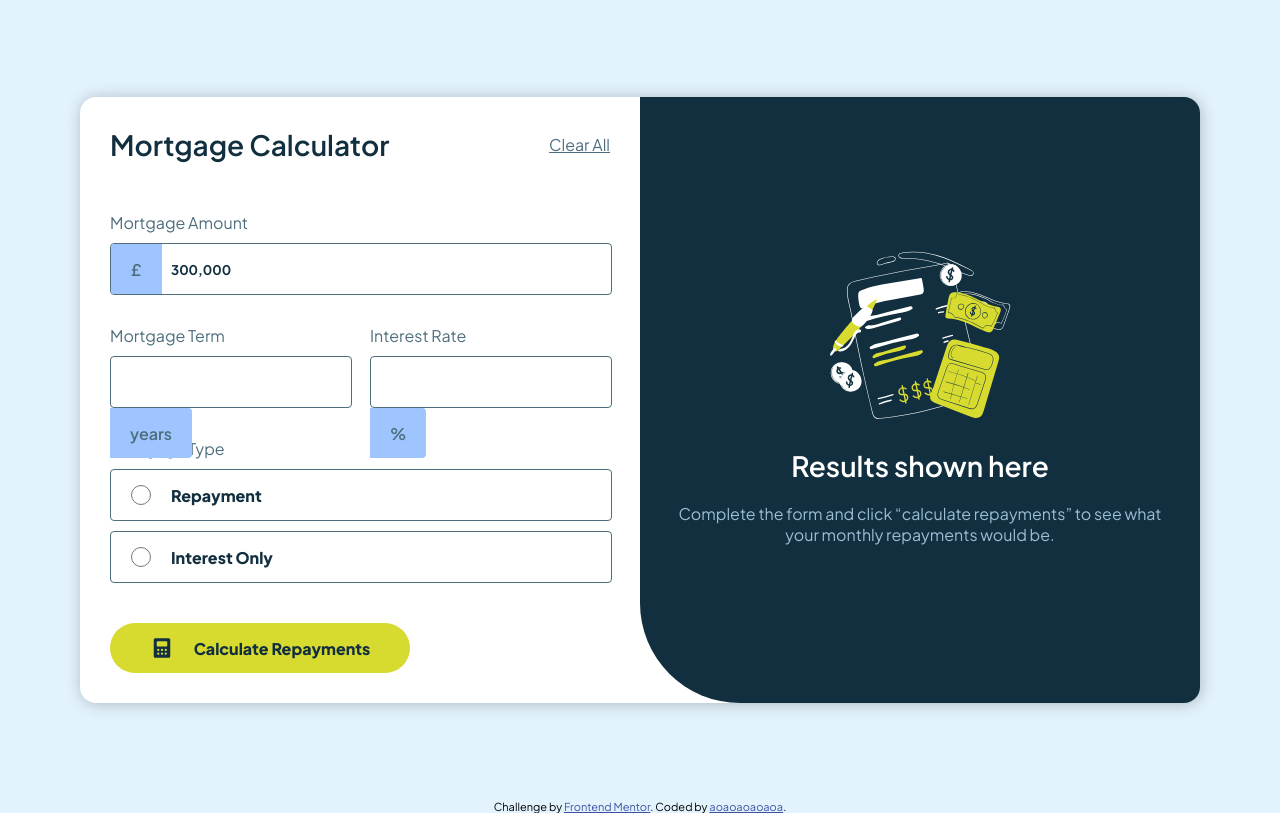
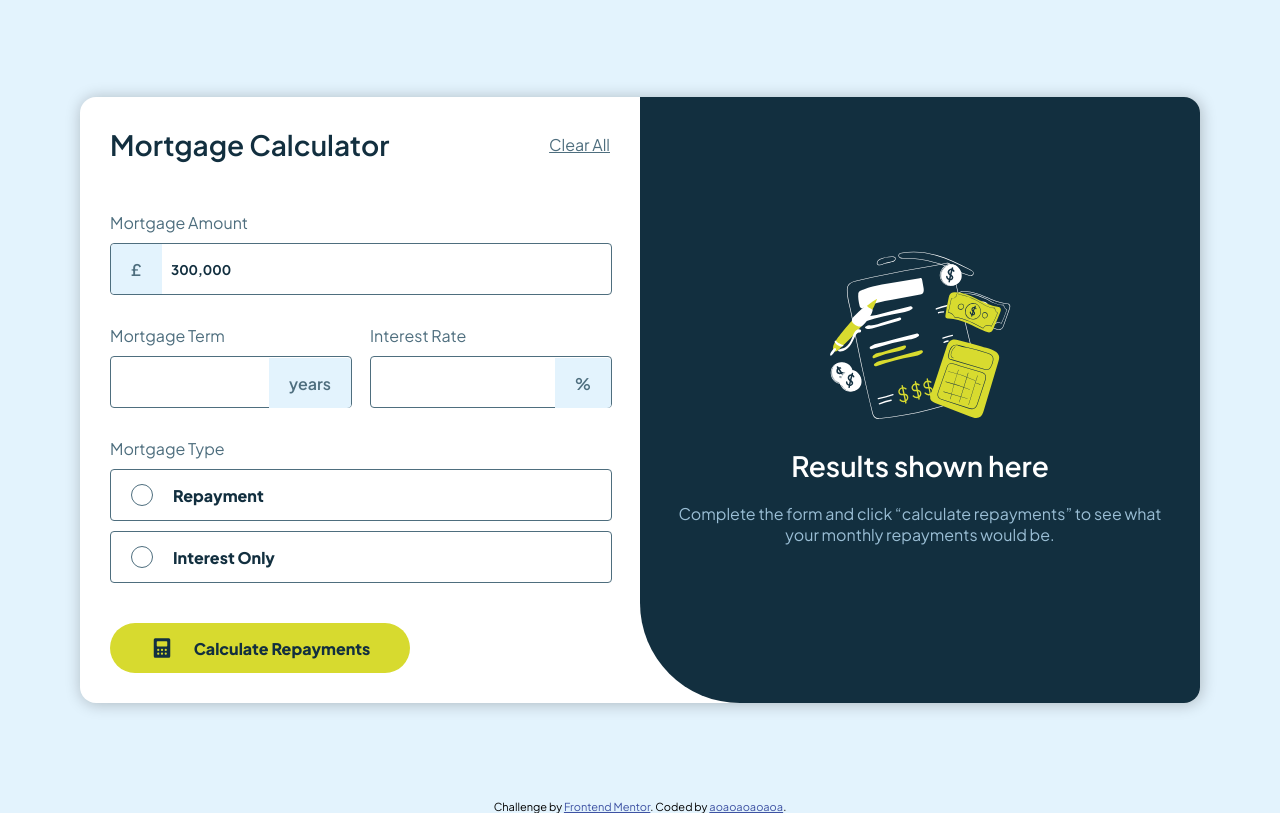
Before and after one commit to aoaoaooaoaoa3301/html_css_js_JuniorLevel_7, a plain HTML site: page index.html in a window 1280 px wide. Drawn offline with Linux system fonts and the light colour scheme.

Commit message:
idk how do algorithm

```diff
--- a/assets/scripts/script.js
+++ b/assets/scripts/script.js
@@ -1,22 +1,9 @@
 
-const btn = document.getElementById("mortgageAmount");
+const butToggles = document.querySelectorAll(".toggleBut");
 
-
-
-
-
-
-
-
-
-
-
-
-
-
-
-function checkForm(element){
-    var name = element.ff.af.value;
-    console.log(name);
-    return false;
-}
+butToggles.forEach(but => {
+    but.addEventListener('click', function(){
+        but.parentElement.parentElement.style.borderColor = "hsl(61, 70%, 52%)";
+        but.parentElement.parentElement.style.backgroundColor = "hsla(61, 69.80%, 52.00%, 0.29)";
+    });
+});
--- a/assets/styles/style.css
+++ b/assets/styles/style.css
@@ -106,6 +106,7 @@ button {
     outline: none;
 
     text-indent: 20px;
+    cursor: pointer;
 
     font-weight: bold;
     color: hsl(202, 55%, 16%);
@@ -122,6 +123,7 @@ button {
 }
 .inputCurrent {
     display: block;
+    position: relative;
 }
 
 
@@ -132,7 +134,7 @@ button {
 .support {
     position: absolute;
 
-    background-color:rgb(158, 197, 255);
+    background-color:hsl(202, 86%, 94%);
     color: hsl(200, 24%, 40%);
     font-weight: 600;
 
@@ -144,7 +146,9 @@ button {
     border-radius: 4px 0px 0px 4px;
 }
 .support-text {
+    right: 0px;
 
+    transform: translate(1px, -50px);
 
     border-radius: 0px 4px 4px 0px;
 }
@@ -165,6 +169,16 @@ button {
     border-radius: 4px;
 }
 .toggleBut {
+    display: none;
+}
+.radio-container {
+    display: flex;
+    align-items: center;
+    gap: 0px;
+    cursor: pointer;
+}
+
+.radio-custom {
     display: flex;
     align-items: center;
     justify-content: center;
@@ -176,9 +190,19 @@ button {
 
     border-radius: 20px;
     border: 1px solid hsl(200, 24%, 40%);
+}
+.radio-container input[type="radio"]:checked + .radio-custom {
+    border-color:hsl(61, 70%, 52%);
+}
+.radio-container input[type="radio"]:checked + .radio-custom::after {
+    content: "";
+    width: 12px;
+    height: 12px;
 
-    background-color: white;
+    border-radius: 50%;
+    background-color:hsl(61, 70%, 52%);
 }
+
 .cyrcle {
     width: 10px;
     height: 10px;
--- a/index.html
+++ b/index.html
@@ -36,20 +36,28 @@
             </div>
             <div class="input-container">
               <p class="p-leftSide">Interest Rate</p>
-              <input class="input-empty" id="interestRate" type="text">
-              <span class="support support-text">%</span>
+              <div class="inputCurrent">
+                <input class="input-empty" id="interestRate" type="text">
+                <span class="support support-text">%</span>
+              </div>
             </div>
         </div>
         <div class="input-container">
             <p class="p-leftSide">Mortgage Type</p>
-            <div class="toggleBut-container" id="repayment" data-status="off">
-              <input class="toggleBut" type="radio">
+            <label class="toggleBut-container" id="repayment" data-status="off">
+              <label class="radio-container">
+                <input class="toggleBut" type="radio">
+                <span class="radio-custom"></span>
+              </label>
               <p class="p-but">Repayment</p>
-            </div>
-            <div class="toggleBut-container" id="InterestOnly" data-status="off">
-              <input class="toggleBut" type="radio">
+            </label>
+            <label class="toggleBut-container" id="interestOnly" data-status="off">
+              <label class="radio-container">
+                <input class="toggleBut" type="radio">
+                <span class="radio-custom"></span>
+              </label>
               <p class="p-but">Interest Only</p>
-            </div>
+            </label>
 
         </div>
         <button type="submit" class="butCalculete" >
```
